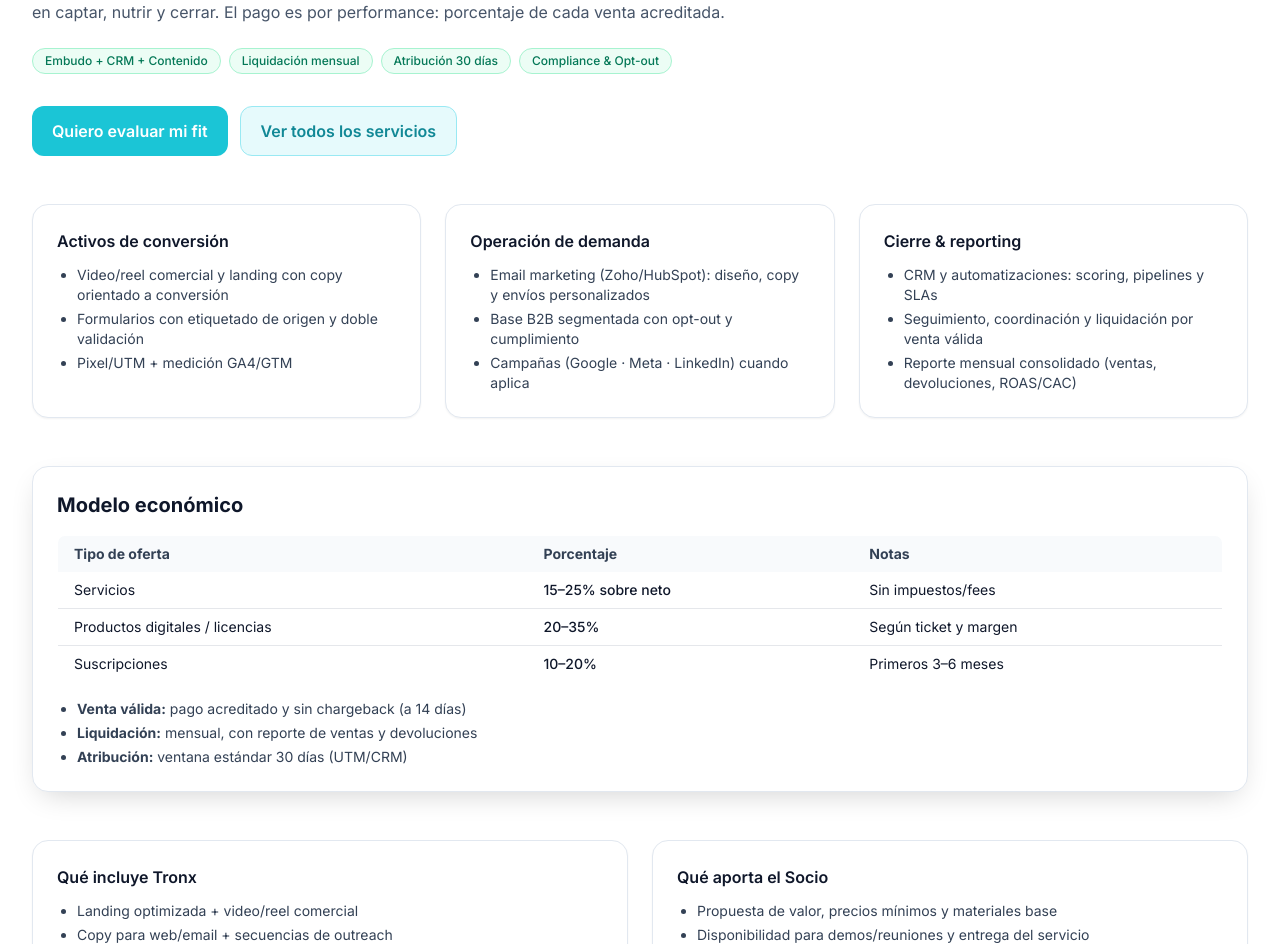
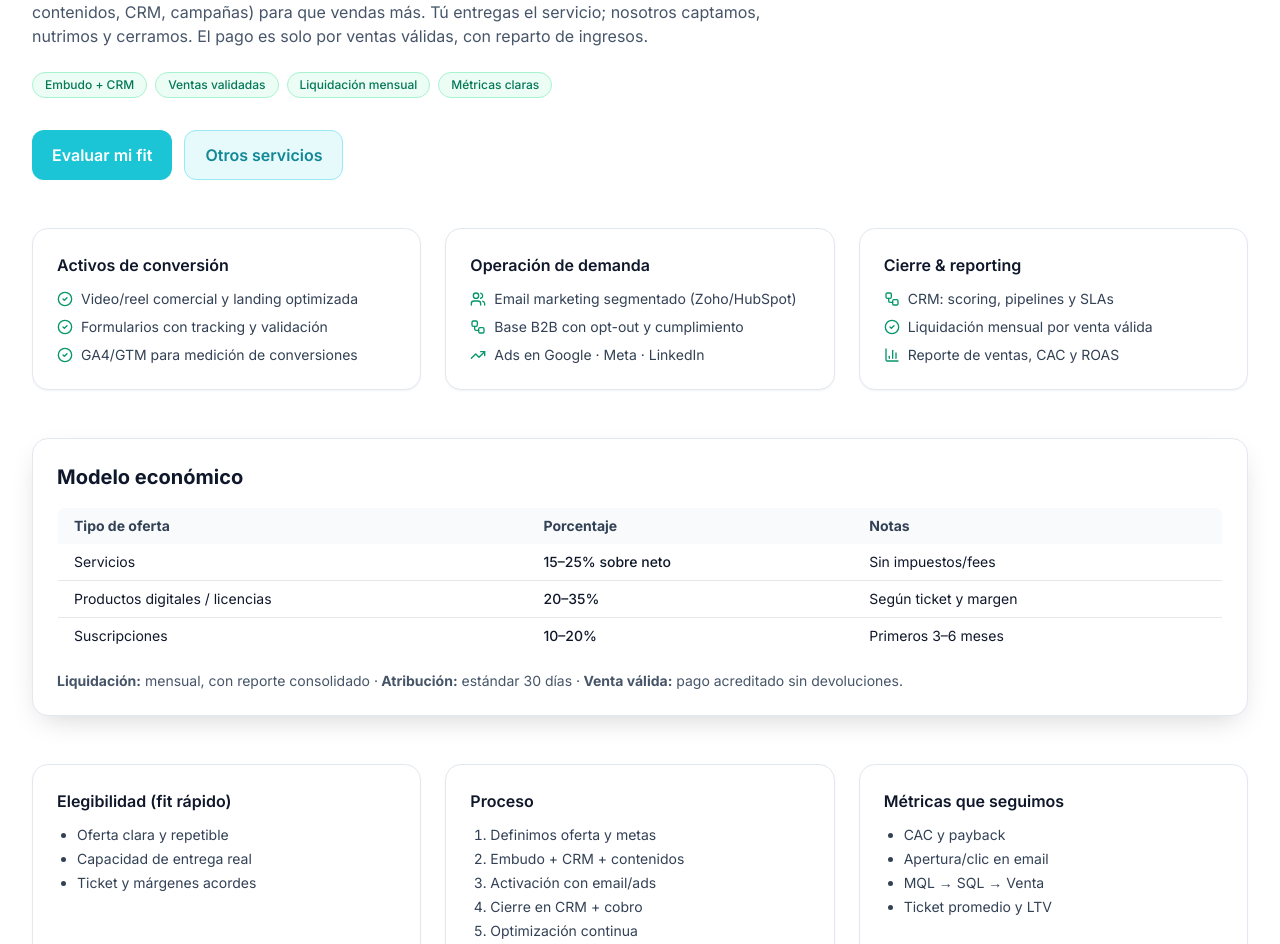
Before and after one commit to TronxGroup/Tronx-Strategy, a Next.js app: page /servicios/programa-socios in a window 1280 px wide. Shown: the part 328-1272 px from the top of the page. Built offline with nearby package versions, Linux system fonts and the light colour scheme.

Commit message:
Update page.tsx

```diff
--- a/app/servicios/programa-socios/page.tsx
+++ b/app/servicios/programa-socios/page.tsx
@@ -1,9 +1,10 @@
 import Section from "@/components/Section";
+import { CheckCircle2, TrendingUp, Users, Workflow, BarChart3 } from "lucide-react";
 
 export const metadata = {
   title: "Programa Socios (Revenue Share) – Tronx Strategy",
   description:
-    "Vendemos tus servicios con nuestro embudo, CRM y contenidos. Tú te enfocas en entregar; nosotros en captar, nutrir y cerrar.",
+    "Nos convertimos en tu partner comercial: operamos embudos, CRM y contenidos para que vendas más. Tú entregas, nosotros captamos, nutrimos y cerramos.",
 };
 
 function Pill({ children }: { children: React.ReactNode }) {
@@ -28,53 +29,81 @@ export default function Page() {
     <Section className="py-16">
       {/* HERO */}
       <div className="max-w-3xl">
-        <Pill>Servicios · Growth con reparto de ingresos</Pill>
+        <Pill>Revenue Share · Socios Estratégicos</Pill>
         <h1 className="mt-3 text-3xl md:text-4xl font-extrabold tracking-tight text-slate-900">
           Programa Socios <span className="text-emerald-600">(Revenue Share)</span>
         </h1>
         <p className="p-muted mt-4">
-          Vendemos tus servicios con nuestro embudo, CRM y contenidos. Tú te enfocas en entregar; nosotros en captar,
-          nutrir y cerrar. El pago es por performance: porcentaje de cada venta acreditada.
+          Nos convertimos en tu partner comercial: diseñamos y operamos el embudo completo (landing, contenidos, CRM,
+          campañas) para que vendas más. Tú entregas el servicio; nosotros captamos, nutrimos y cerramos.
+          El pago es solo por ventas válidas, con reparto de ingresos.
         </p>
         <div className="mt-6 flex flex-wrap gap-2">
-          <Pill>Embudo + CRM + Contenido</Pill>
+          <Pill>Embudo + CRM</Pill>
+          <Pill>Ventas validadas</Pill>
           <Pill>Liquidación mensual</Pill>
-          <Pill>Atribución 30 días</Pill>
-          <Pill>Compliance & Opt-out</Pill>
+          <Pill>Métricas claras</Pill>
         </div>
         <div className="mt-8 flex gap-3">
-          <a href="/contacto" className="btn btn-primary">Quiero evaluar mi fit</a>
-          <a href="/servicios" className="btn btn-secondary">Ver todos los servicios</a>
+          <a href="/contacto" className="btn btn-primary">Evaluar mi fit</a>
+          <a href="/servicios" className="btn btn-secondary">Otros servicios</a>
         </div>
       </div>
 
-      {/* QUÉ HACEMOS */}
-      <div className="grid grid-cols-1 md:grid-cols-3 gap-6 mt-12">
+      {/* QUÉ INCLUYE */}
+      <div className="mt-12 grid grid-cols-1 md:grid-cols-3 gap-6">
         <Card title="Activos de conversión">
-          <ul className="list-disc pl-5 space-y-1">
-            <li>Video/reel comercial y landing con copy orientado a conversión</li>
-            <li>Formularios con etiquetado de origen y doble validación</li>
-            <li>Pixel/UTM + medición GA4/GTM</li>
+          <ul className="space-y-2">
+            <li className="flex items-start gap-2">
+              <CheckCircle2 size={16} className="text-emerald-600 mt-0.5" />
+              Video/reel comercial y landing optimizada
+            </li>
+            <li className="flex items-start gap-2">
+              <CheckCircle2 size={16} className="text-emerald-600 mt-0.5" />
+              Formularios con tracking y validación
+            </li>
+            <li className="flex items-start gap-2">
+              <CheckCircle2 size={16} className="text-emerald-600 mt-0.5" />
+              GA4/GTM para medición de conversiones
+            </li>
           </ul>
         </Card>
         <Card title="Operación de demanda">
-          <ul className="list-disc pl-5 space-y-1">
-            <li>Email marketing (Zoho/HubSpot): diseño, copy y envíos personalizados</li>
-            <li>Base B2B segmentada con opt-out y cumplimiento</li>
-            <li>Campañas (Google · Meta · LinkedIn) cuando aplica</li>
+          <ul className="space-y-2">
+            <li className="flex items-start gap-2">
+              <Users size={16} className="text-emerald-600 mt-0.5" />
+              Email marketing segmentado (Zoho/HubSpot)
+            </li>
+            <li className="flex items-start gap-2">
+              <Workflow size={16} className="text-emerald-600 mt-0.5" />
+              Base B2B con opt-out y cumplimiento
+            </li>
+            <li className="flex items-start gap-2">
+              <TrendingUp size={16} className="text-emerald-600 mt-0.5" />
+              Ads en Google · Meta · LinkedIn
+            </li>
           </ul>
         </Card>
         <Card title="Cierre & reporting">
-          <ul className="list-disc pl-5 space-y-1">
-            <li>CRM y automatizaciones: scoring, pipelines y SLAs</li>
-            <li>Seguimiento, coordinación y liquidación por venta válida</li>
-            <li>Reporte mensual consolidado (ventas, devoluciones, ROAS/CAC)</li>
+          <ul className="space-y-2">
+            <li className="flex items-start gap-2">
+              <Workflow size={16} className="text-emerald-600 mt-0.5" />
+              CRM: scoring, pipelines y SLAs
+            </li>
+            <li className="flex items-start gap-2">
+              <CheckCircle2 size={16} className="text-emerald-600 mt-0.5" />
+              Liquidación mensual por venta válida
+            </li>
+            <li className="flex items-start gap-2">
+              <BarChart3 size={16} className="text-emerald-600 mt-0.5" />
+              Reporte de ventas, CAC y ROAS
+            </li>
           </ul>
         </Card>
       </div>
 
       {/* MODELO ECONÓMICO */}
-      <div className="mt-12 card p-6 border border-slate-200 rounded-2xl bg-white">
+      <div className="mt-12 card p-6 border border-slate-200 bg-white">
         <h2 className="text-xl font-bold text-slate-900">Modelo económico</h2>
         <div className="mt-4 overflow-x-auto">
           <table className="w-full text-sm border border-slate-200 rounded-lg overflow-hidden">
@@ -104,66 +133,46 @@ export default function Page() {
             </tbody>
           </table>
         </div>
-        <ul className="mt-4 text-sm text-slate-700 list-disc pl-5 space-y-1">
-          <li><strong>Venta válida:</strong> pago acreditado y sin chargeback (a 14 días)</li>
-          <li><strong>Liquidación:</strong> mensual, con reporte de ventas y devoluciones</li>
-          <li><strong>Atribución:</strong> ventana estándar 30 días (UTM/CRM)</li>
-        </ul>
+        <p className="mt-4 text-sm text-slate-600">
+          <strong>Liquidación:</strong> mensual, con reporte consolidado ·
+          <strong> Atribución:</strong> estándar 30 días ·
+          <strong> Venta válida:</strong> pago acreditado sin devoluciones.
+        </p>
       </div>
 
-      {/* QUÉ INCLUYE / QUÉ APORTA EL SOCIO */}
-      <div className="grid grid-cols-1 md:grid-cols-2 gap-6 mt-12">
-        <Card title="Qué incluye Tronx">
-          <ul className="list-disc pl-5 space-y-1">
-            <li>Landing optimizada + video/reel comercial</li>
-            <li>Copy para web/email + secuencias de outreach</li>
-            <li>Setup de CRM (Zoho u otro) + automatizaciones</li>
-            <li>Base B2B segmentada y cumplimiento (opt-out, privacidad)</li>
-            <li>Panel de métricas y reporte mensual</li>
-          </ul>
-        </Card>
-        <Card title="Qué aporta el Socio">
-          <ul className="list-disc pl-5 space-y-1">
-            <li>Propuesta de valor, precios mínimos y materiales base</li>
-            <li>Disponibilidad para demos/reuniones y entrega del servicio</li>
-            <li>SLA de respuesta y política de devoluciones definidas</li>
-          </ul>
-        </Card>
-      </div>
-
-      {/* ELEGIBILIDAD Y PROCESO */}
-      <div className="grid grid-cols-1 lg:grid-cols-3 gap-6 mt-12">
+      {/* PROCESO */}
+      <div className="mt-12 grid grid-cols-1 lg:grid-cols-3 gap-6">
         <Card title="Elegibilidad (fit rápido)">
           <ul className="list-disc pl-5 space-y-1">
-            <li>Oferta clara y repetible (no “one-off” 100% a medida)</li>
-            <li>Capacidad de entrega (cupos/agenda y equipo disponibles)</li>
-            <li>Ticket y márgenes acordes a Revenue Share</li>
+            <li>Oferta clara y repetible</li>
+            <li>Capacidad de entrega real</li>
+            <li>Ticket y márgenes acordes</li>
           </ul>
         </Card>
         <Card title="Proceso">
           <ol className="list-decimal pl-5 space-y-1">
-            <li>Alineación & oferta: catálogo, precios y metas</li>
-            <li>Embudo & datos: video + landing + lista B2B + CRM</li>
-            <li>Activación: email/ads, nurturing y calificación</li>
-            <li>Cierre & cobro: registro en CRM y liquidación del %</li>
-            <li>Optimización: métricas y mejoras continuas</li>
+            <li>Definimos oferta y metas</li>
+            <li>Embudo + CRM + contenidos</li>
+            <li>Activación con email/ads</li>
+            <li>Cierre en CRM + cobro</li>
+            <li>Optimización continua</li>
           </ol>
         </Card>
         <Card title="Métricas que seguimos">
           <ul className="list-disc pl-5 space-y-1">
-            <li>CAC por canal y payback</li>
-            <li>Apertura, clic y reply en email</li>
-            <li>MQL → SQL y tasa de cierre</li>
+            <li>CAC y payback</li>
+            <li>Apertura/clic en email</li>
+            <li>MQL → SQL → Venta</li>
             <li>Ticket promedio y LTV</li>
           </ul>
         </Card>
       </div>
 
       {/* CTA FINAL */}
-      <div className="mt-12 card p-6 border border-slate-200 rounded-2xl bg-gradient-to-br from-emerald-50 to-white">
+      <div className="mt-12 card p-6 border border-slate-200 bg-gradient-to-br from-emerald-50 to-white">
         <h2 className="text-xl font-bold text-slate-900">¿Crees que tu oferta calza con el programa?</h2>
         <p className="mt-2 text-sm text-slate-700">
-          Agenda una evaluación de fit. Si avanzamos, salimos a vender en semanas, no meses.
+          Agenda una evaluación gratuita. Si avanzamos, en pocas semanas tendremos tu embudo listo y saldremos a vender.
         </p>
         <div className="mt-4 flex flex-wrap gap-3">
           <a href="/contacto" className="btn btn-primary">Evaluar mi fit</a>
```
